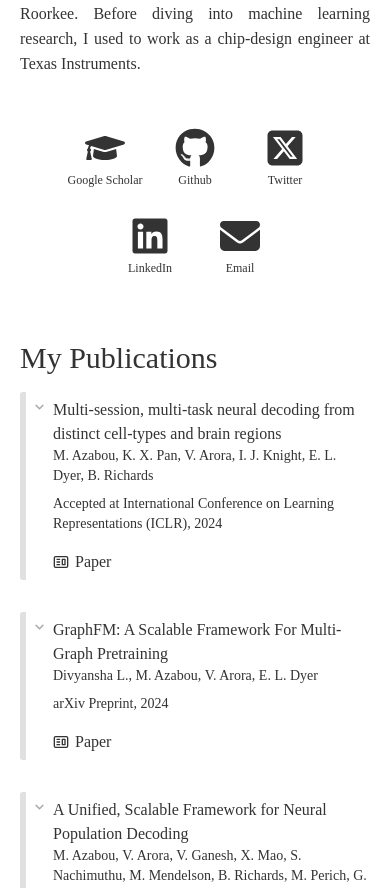
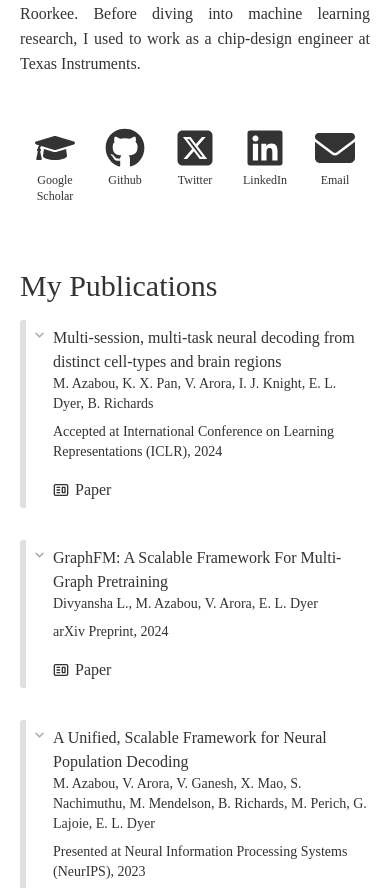
Before and after one commit to vinamarora8/vinamarora8.github.io, a React (Vite) app: page /#/ in a window 390 px wide. Shown: the part 881-1769 px from the top of the page. Built offline with nearby package versions, Linux system fonts and the light colour scheme.

Commit message:
Styling for social links

```diff
--- a/src/components/Profile.tsx
+++ b/src/components/Profile.tsx
@@ -47,11 +47,11 @@ function SocialLink({
   ariaLabel?: string;
 }) {
   return (
-    <div className="flex w-[90px] items-center">
-      <Link href={href} aria-label={label} className="mx-auto inline-block">
-        <div className="flex flex-col items-center justify-end gap-1">
+    <div className="flex w-[70px] justify-center md:w-[80px] lg:w-[90px]">
+      <Link href={href} aria-label={label} className="inline-block">
+        <div className="flex flex-col items-center gap-1">
           <Icon className="h-10 w-10" />
-          <p>{label}</p>
+          <p className="text-center">{label}</p>
         </div>
       </Link>
     </div>
@@ -61,7 +61,7 @@ function SocialLink({
 function SocialLinks() {
   return (
     <AnimateIn
-      className="mt-8 flex flex-row flex-wrap justify-center gap-y-7 text-xs md:mt-2"
+      className="mt-8 flex flex-row flex-wrap justify-center gap-y-3 text-xs md:mt-2"
       baseDelay={0.5}
       staggerDelay={0.1}
       direction="up"
```
